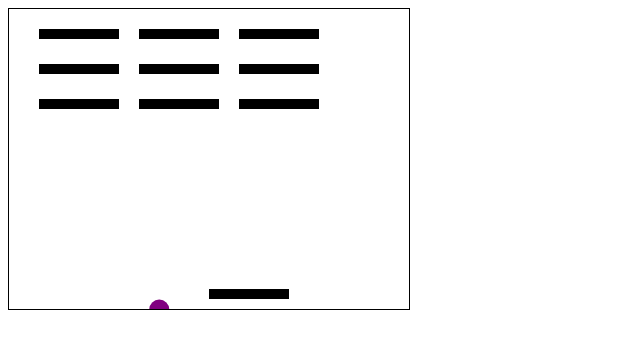
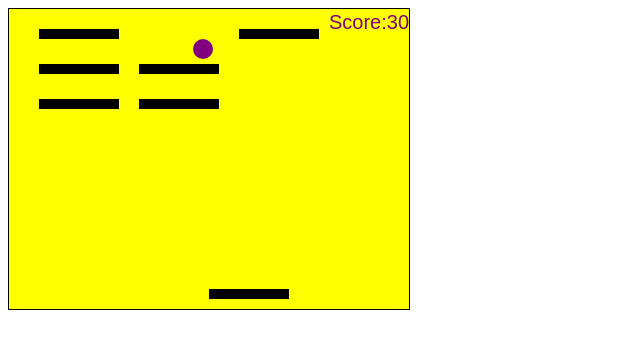
Before and after one commit to MAsimSENG/BreakOutGameJavascript, a plain HTML site: page index.html in a window 1280 px wide. Shown: the whole page, without its empty margins (0-640 px from the left). Drawn offline with Linux system fonts and the light colour scheme.

Commit message:
Add files via upload
Added score, fixed collision bugs.

```diff
--- a/index.html
+++ b/index.html
@@ -1,7 +1,7 @@
 <!DOCTYPE html>
 <html>
 <body>
-<canvas id="canvas" width = "400" height = "300" style = " background: white; border:1px solid black;">
+<canvas id="canvas" width = "400" height = "300" style = " background: yellow; border:1px solid black;">
 </canvas>
 <script src="index.js"> </script>
 
--- a/index.js
+++ b/index.js
@@ -1,11 +1,11 @@
 var cvs = document.getElementById("canvas");
 var ctx = cvs.getContext("2d");
-var x = 0;
-var y =0;
-var dx = 0.25;
-var dy=0.5;
+var x = 10;
+var y =100;
+var dx = 2;
+var dy= 2;
 var pX = canvas.width/2;
-var pIx =50;
+var pIx =30;
 var pW= 80;
 var pH= 10;
 var pY=280;
@@ -17,6 +17,7 @@ var row =3;
 var col =3;
 var xoS =30;
 var yoS = 20;
+var score = 0;
 
 
 for(c=0;c<3;c++){
@@ -29,10 +30,10 @@ for(c=0;c<3;c++){
 
 document.addEventListener("keydown",movePaddle);
 function movePaddle(event){
-  if(event.keyCode == "39" && pX+pIx < canvas.width-pW ) {
+  if(event.keyCode == "39" && pX+pIx < canvas.width-50) {
     pX +=pIx;
   }
-  if(event.keyCode == "37" && pX-pIx >0){
+  if(event.keyCode == "37" && pX-15 >0){
     pX-=pIx;
   }
 }
@@ -41,20 +42,18 @@ var bX=0;
 function drawBricks(){
   for(c=0; c<col; c++){
     for(r=0;r<row;r++){
+      if(bA[c][r].status==false){
       bX= (10*r*(bW))+xoS;
       bA[c][r].x= bX;
       bY= c*(bH+bP)+yoS;
       bA[c][r].y= bY;
-
-
-      if(bA[c][r].status==false){
         ctx.beginPath();
         ctx.rect(bX,bY,pW,pH);
         ctx.fillStyle = "black";
         ctx.fill();
         ctx.closePath();
+}
 
-      }
     }
 
 }
@@ -77,16 +76,24 @@ function brickCollision(){
   for(c=0;c<col;c++){
     for(r=0;r<row;r++){
       var b= bA[c][r];
-      if(x>b.x && x<b.x+bW &&y>b.y && y<b.y+bH){
+      if(bA[c][r]!=[]){
+      if(x>b.x && x<b.x+pW &&y>b.y && y<b.y+pH){
+        bA[c][r]={};
+        score+=10;
         b.status=true;
         dy=-dy
       }
+    }
     }
   }
 }
 
 function draw(){
+
+
   ctx.clearRect(0,0,canvas.width, canvas.height);
+  ctx.font= "20px Arial";
+  ctx.fillText("Score:"+score,320,20);
   brickCollision();
   drawBricks();
   drawPaddle();
@@ -104,9 +111,10 @@ function draw(){
   }
   if( y> canvas.height){
     alert("gameOver");
-    clearInterval(interval);
   }
+  requestAnimationFrame(draw);
+
   x+=dx;
   y+=dy;
 }
-var interval = setInterval(draw,1);
+draw();
```
